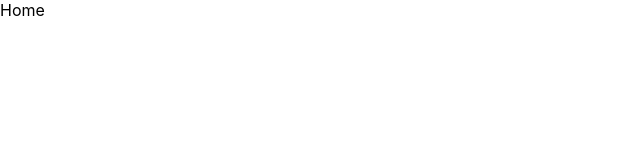
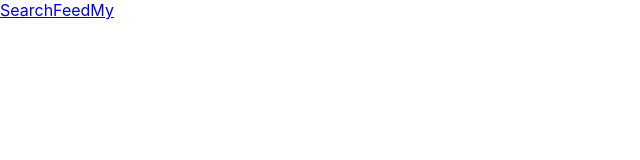
Before and after one commit to AMSR-BOOK/AMSR-Client, a React (Create React App) app: page / in a window 1280 px wide. Shown: the top 160 px of the page, without its empty margins (0-640 px from the left). Built offline with nearby package versions, Linux system fonts and the light colour scheme.

Commit message:
[FEAT] 내비게이션 바 추가

```diff
--- a/src/App.js
+++ b/src/App.js
@@ -1,7 +1,14 @@
+import { Outlet } from 'react-router-dom';
 import './App.css';
+import Navbar from './components/Navbar';
 
 function App() {
-  return <div>Home</div>;
+  return (
+    <>
+      <Outlet />
+      <Navbar />
+    </>
+  );
 }
 
 export default App;
--- /dev/null
+++ b/src/components/Navbar.jsx
@@ -0,0 +1,12 @@
+import React from 'react';
+import { Link } from 'react-router-dom';
+
+export default function Navbar() {
+  return (
+    <div>
+      <Link to="/search">Search</Link>
+      <Link to="/feed">Feed</Link>
+      <Link to="/mybooks">My</Link>
+    </div>
+  );
+}
```
